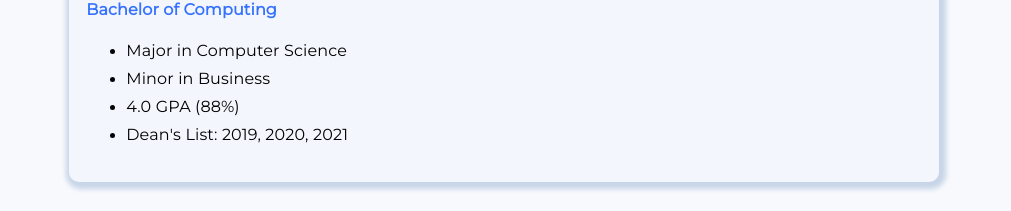
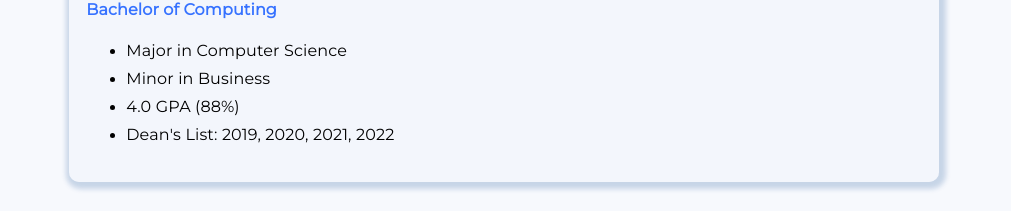
Before and after one commit to brandenphan/Portfolio-v2, a React (Create React App) app: page / in a window 1280 px wide. Shown: the part 1100-1311 px from the top of the page, without its empty margins (136-1147 px from the left). Built offline with nearby package versions, Linux system fonts and the light colour scheme.

Commit message:
Updated deans list years

```diff
--- a/src/Pages/index.js
+++ b/src/Pages/index.js
@@ -57,7 +57,6 @@ import DiscordImageWEBP from '../Images/Projects/DiscordImage.webp';
 import BrawlhallaImageWEBP from '../Images/Projects/BrawlhallaImage.webp';
 import GuelphDentalPNG from '../Images/Projects/GuelphDental.png';
 import GuelphDentalWEBP from '../Images/Projects/GuelphDental.webp';
-
 
 const Index = () => {
     const { width } = useWidth();
@@ -182,7 +181,7 @@ const Index = () => {
                                         <Typography variant={width > 600 ? "subtitle1" : "subtitle2"} sx={{fontFamily: "Montserrat"}}>4.0 GPA (88%)</Typography>
                                     </li>
                                     <li>
-                                        <Typography variant={width > 600 ? "subtitle1" : "subtitle2"} sx={{fontFamily: "Montserrat"}}>Dean's List: 2019, 2020, 2021</Typography>
+                                        <Typography variant={width > 600 ? "subtitle1" : "subtitle2"} sx={{fontFamily: "Montserrat"}}>Dean's List: 2019, 2020, 2021, 2022</Typography>
                                     </li>
                                 </ul>
                             </Grid>
```
